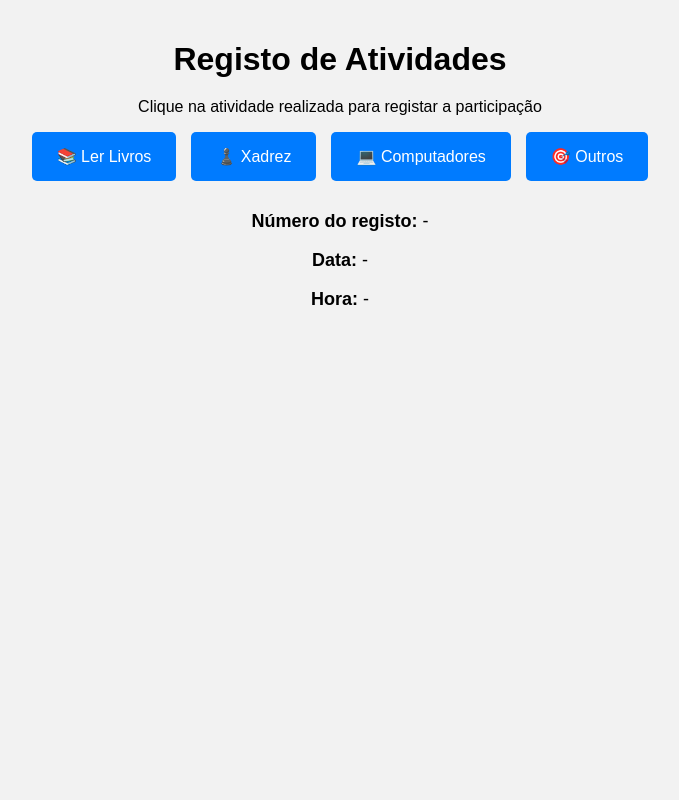
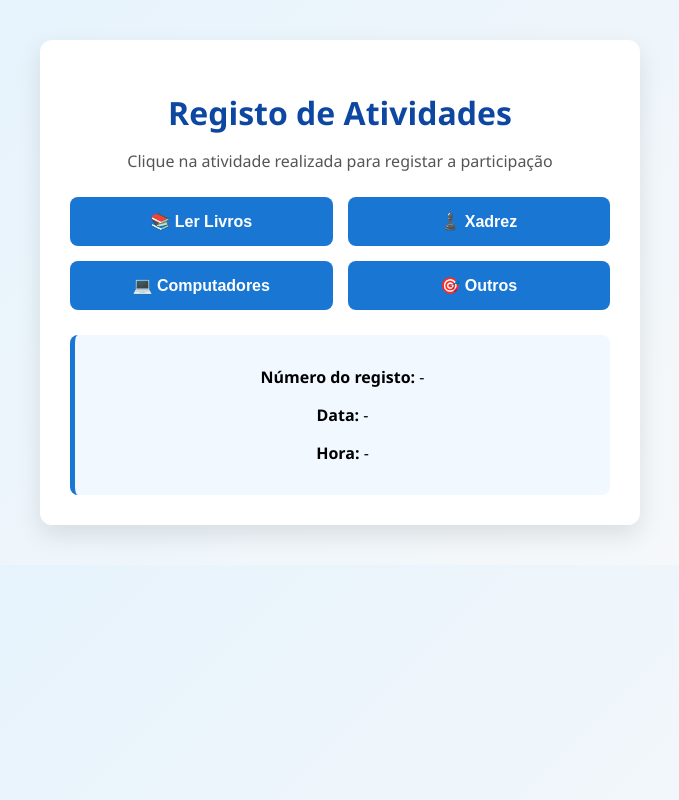
Before and after one commit to tomascarreira986-hash/registo-cliques, a Python web app: template templates/index.html in a window 1280 px wide. Shown: the whole page, without its empty margins (300-979 px from the left). Run offline with Jinja, Linux system fonts and the light colour scheme; the template is opened without the code that fills it, so the values that code supplies are empty.

Commit message:
style.css

```diff
--- a/static/style.css
+++ b/static/style.css
@@ -1,37 +1,69 @@
+* {
+    box-sizing: border-box;
+}
+
 body {
-    font-family: Arial, sans-serif;
+    font-family: "Segoe UI", Arial, sans-serif;
+    background: linear-gradient(135deg, #e3f2fd, #f9f9f9);
+    margin: 0;
+    padding: 0;
+}
+
+.container {
+    max-width: 600px;
+    margin: 40px auto;
+    background-color: white;
+    padding: 30px;
+    border-radius: 12px;
+    box-shadow: 0 10px 25px rgba(0, 0, 0, 0.1);
     text-align: center;
-    background-color: #f2f2f2;
-    margin: 0;
-    padding: 20px;
 }
 
 h1 {
-    margin-bottom: 20px;
+    color: #0d47a1;
+    margin-bottom: 10px;
+}
+
+.subtitulo {
+    color: #555;
+    margin-bottom: 25px;
 }
 
 .botoes {
-    display: flex;
-    flex-wrap: wrap;
-    justify-content: center;
+    display: grid;
+    grid-template-columns: 1fr 1fr;
     gap: 15px;
+    margin-bottom: 25px;
 }
 
 button {
-    padding: 15px 25px;
+    padding: 15px;
     font-size: 16px;
+    font-weight: bold;
+    border: none;
+    border-radius: 8px;
     cursor: pointer;
-    border: none;
-    background-color: #007bff;
+    background-color: #1976d2;
     color: white;
-    border-radius: 5px;
+    transition: transform 0.2s, background-color 0.2s;
 }
 
 button:hover {
-    background-color: #0056b3;
+    background-color: #0d47a1;
+    transform: scale(1.05);
 }
 
-#resultado {
-    margin-top: 30px;
-    font-size: 18px;
+.resultado {
+    background-color: #f1f8ff;
+    padding: 15px;
+    border-radius: 8px;
+    border-left: 5px solid #1976d2;
+    font-size: 16px;
 }
+
+/* Responsivo para telemóvel */
+@media (max-width: 500px) {
+    .botoes {
+        grid-template-columns: 1fr;
+    }
+}
```
